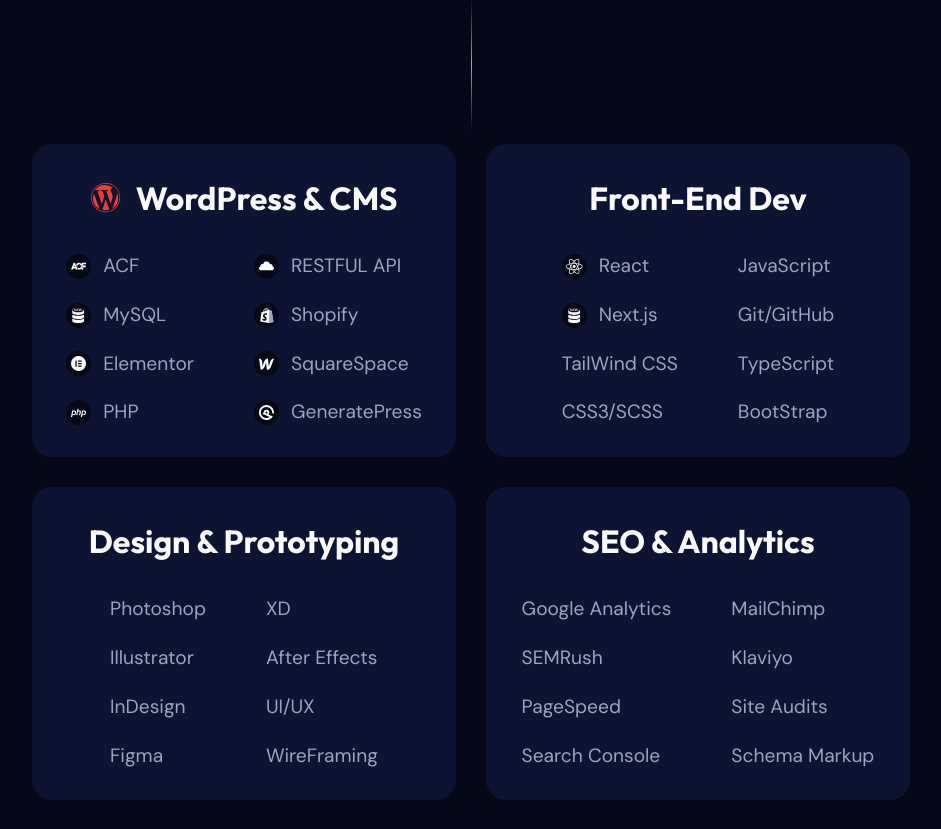
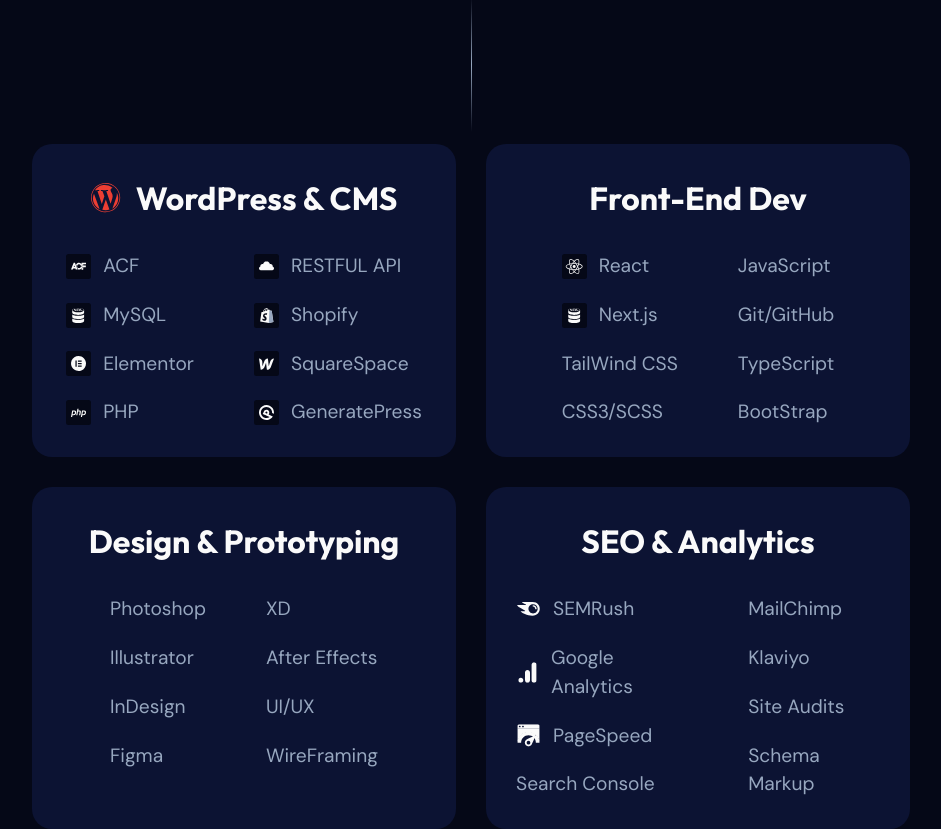
Before and after one commit to johnperezux/johnperezux_2026, a Next.js app: page / in a window 1280 px wide. Shown: the part 1235-2064 px from the top of the page, without its empty margins (169-1110 px from the left). Before the commit the page ends 2035 px from the top, so only its background shows below. Built offline with nearby package versions, Linux system fonts and the light colour scheme.

Commit message:
added colors

```diff
--- a/app/globals.css
+++ b/app/globals.css
@@ -338,7 +338,6 @@
   width: 25px !important;
   height: auto !important;
   fill: var(--accent);
-  border-radius: 400px !important;
 }
 
 .skill_name {
--- a/components/Cards.tsx
+++ b/components/Cards.tsx
@@ -9,6 +9,9 @@
 import APIIcon from "@/icons/wordpress/APIIcon"
 import ShopifyIcon from "@/icons/wordpress/ShopifyIcon"
 import ReactIcon from '@/icons/front-end/React'
+import SemrushIcon from '@/icons/seo/SemrushIcon'
+import GaIcon from '@/icons/seo/GaIcon'
+import PageSpeedIcon from '@/icons/seo/PageSpeedIcon'
 
 
 
@@ -26,6 +29,9 @@
   webflow:<WebFlowIcon/>,
   restapi:<APIIcon/>,
   react:<ReactIcon/>,
+  semrush:<SemrushIcon/>,
+  ga4:<GaIcon/>,
+  pagespeed:<PageSpeedIcon/>,
 }
 
 const Card = ({ title, titleIcon, skills }: Omit<CardData, "id">) => {
--- a/components/data/CardsData.ts
+++ b/components/data/CardsData.ts
@@ -59,8 +59,8 @@
     title: "SEO & Analytics",
     titleIcon: "seo",
     skills: [
+      { label: "SEMRush", icon: "semrush" },
       { label: "Google Analytics", icon: "ga4" },
-      { label: "SEMRush", icon: "semrush" },
       { label: "PageSpeed", icon: "pagespeed" },
       { label: "Search Console", icon: "console" },
       { label: "MailChimp", icon: "mailchimp" },
--- /dev/null
+++ b/icons/seo/GaIcon.tsx
@@ -0,0 +1,18 @@
+const GaIcon = () =>
+(
+<svg width="20" height="20" viewBox="0 0 20 20" fill="none" xmlns="http://www.w3.org/2000/svg">
+<g clip-path="url(#clip0_39_256)">
+<path fill-rule="evenodd" clip-rule="evenodd" d="M4.19389 14.5408C5.40562 14.5408 6.38779 15.5389 6.38779 16.7703C6.38779 18.0017 5.40562 18.9999 4.19389 18.9999C2.98217 18.9999 2 18.0017 2 16.7703C2 15.5389 2.98217 14.5408 4.19389 14.5408ZM9.9661 7.78391C8.74859 7.852 7.80425 8.8894 7.83267 10.1282V16.1164C7.83267 17.7418 8.53652 18.7281 9.56752 18.9384C10.7574 19.1835 11.9166 18.4023 12.1578 17.1931C12.1877 17.045 12.2022 16.8947 12.2015 16.7436V10.0246C12.2037 8.78874 11.2201 7.78536 10.004 7.7832C9.9916 7.7832 9.97848 7.78315 9.9661 7.78391Z" fill="var(--secondary)"/>
+<path fill-rule="evenodd" clip-rule="evenodd" d="M17.9998 16.7475C18.0064 17.9834 17.0257 18.9897 15.8103 18.9963C15.72 18.9971 15.6288 18.9919 15.5392 18.9808C14.4113 18.8112 13.5851 17.8138 13.6127 16.6557V3.34048C13.5858 2.18088 14.4142 1.18349 15.5429 1.01539C16.7502 0.871746 17.8439 1.7499 17.9852 2.9769C17.9954 3.06724 18.0005 3.15758 17.9998 3.24863L17.9998 16.7475Z" fill="var(--secondary)"/>
+</g>
+<defs>
+<clipPath id="clip0_39_256">
+<rect width="16" height="18" fill="var(--secondary)" transform="translate(2 1)"/>
+</clipPath>
+</defs>
+</svg>
+
+    )
+
+
+export default GaIcon;
--- /dev/null
+++ b/icons/seo/PageSpeedIcon.tsx
@@ -0,0 +1,26 @@
+const PageSpeedIcon = () =>
+(
+<svg width="20" height="20" viewBox="0 0 20 20" fill="none" xmlns="http://www.w3.org/2000/svg">
+<g clip-path="url(#clip0_39_260)">
+<path fill-rule="evenodd" clip-rule="evenodd" d="M1.14404 4.68994H18.8558V15.7598C18.8558 15.7598 18.5 7.95168 10.5 7.5C2.5 7.04832 1.14404 15.7598 1.14404 15.7598V4.68994Z" fill="var(--secondary)"/>
+<path fill-rule="evenodd" clip-rule="evenodd" d="M18.8558 4.68997H1.14404V2.47229C1.14404 1.65918 1.80606 1 2.62367 1H17.3762C18.1934 1 18.8558 1.65838 18.8558 2.47229V4.68997Z" fill="var(--secondary)"/>
+<path fill-rule="evenodd" clip-rule="evenodd" d="M5.57194 3.58293C5.16436 3.58293 4.83396 3.25249 4.83396 2.84491C4.83396 2.43733 5.16433 2.10693 5.57194 2.10693C5.97955 2.10693 6.30992 2.43733 6.30992 2.84491C6.30992 3.25249 5.97955 3.58293 5.57194 3.58293ZM2.98896 3.58293C2.58138 3.58293 2.25098 3.25249 2.25098 2.84491C2.25098 2.43733 2.58138 2.10693 2.98896 2.10693C3.39654 2.10693 3.72697 2.43733 3.72697 2.84491C3.72697 3.25249 3.39654 3.58293 2.98896 3.58293Z" fill="var(--foreground)"/>
+<path fill-rule="evenodd" clip-rule="evenodd" d="M4.096 15.7597H1.14404C1.14404 13.4933 2.00867 11.2269 3.73785 9.49764C7.19633 6.0392 12.8036 6.0392 16.262 9.49764L14.1747 11.585C13.1063 10.5166 11.6303 9.85578 9.99994 9.85578C6.73928 9.85578 4.096 12.4991 4.096 15.7597Z" fill="var(--secondary)"/>
+<path fill-rule="evenodd" clip-rule="evenodd" d="M15.9038 15.7596H18.8557C18.8557 13.4932 17.9911 11.2268 16.2619 9.49756L14.1746 11.5849C15.2429 12.6533 15.9038 14.1293 15.9038 15.7596Z" fill="var(--secondary)"/>
+<path fill-rule="evenodd" clip-rule="evenodd" d="M7.91247 17.8474C6.75965 16.6946 6.75965 14.8255 7.91247 13.6727C9.06529 12.5199 15.4791 10.2808 15.4791 10.2808C15.4791 10.2808 13.24 16.6946 12.0872 17.8474C10.9344 19.0002 9.06529 19.0002 7.91247 17.8474Z" fill="var(--secondary)"/>
+<path fill-rule="evenodd" clip-rule="evenodd" d="M9.99992 17.2356C9.18476 17.2356 8.52393 16.5748 8.52393 15.7597C8.52393 14.9445 9.18476 14.2837 9.99992 14.2837C10.8151 14.2837 11.4759 14.9445 11.4759 15.7597C11.4759 16.5748 10.8151 17.2356 9.99992 17.2356Z" fill="var(--foreground)"/>
+</g>
+<defs>
+<clipPath id="clip0_39_260">
+<rect width="18" height="18" fill="var(--secondary)" transform="translate(1 1)"/>
+</clipPath>
+</defs>
+</svg>
+
+
+
+
+    )
+
+
+export default PageSpeedIcon;
--- /dev/null
+++ b/icons/seo/SemrushIcon.tsx
@@ -0,0 +1,9 @@
+const SemrushIcon = () =>
+(
+<svg width="20" height="20" viewBox="0 0 20 20" fill="none" xmlns="http://www.w3.org/2000/svg">
+<path d="M16.5225 9.42777C16.5225 9.76913 16.3544 9.82193 15.9288 9.82193C15.4774 9.82193 15.3996 9.7431 15.3482 9.40137C15.2578 8.521 14.6768 7.77153 13.6968 7.69307C13.3872 7.66667 13.3098 7.54823 13.3098 7.15407C13.3098 6.7863 13.3613 6.61507 13.645 6.61507C15.3478 6.61543 16.5225 8.0084 16.5225 9.42777ZM19 9.42777C19 6.78667 17.2454 4 13.1932 4H5.13892C4.97656 4 4.87576 4.08653 4.87576 4.2376C4.87576 4.3201 4.93624 4.39417 4.99132 4.4378C5.28652 4.67393 5.71636 4.9339 6.29308 5.2276C6.85216 5.51213 7.28416 5.6973 7.72264 5.8788C7.90372 5.9536 7.97572 6.03537 7.97572 6.14463C7.97572 6.28727 7.87708 6.3782 7.67296 6.3782H1.28008C1.09108 6.3782 1 6.50213 1 6.62753C1 6.73423 1.03672 6.8193 1.12564 6.91353C1.6444 7.465 2.46952 8.12977 3.67516 8.89793C4.73212 9.57113 6.03784 10.2979 7.07356 10.8035C7.2478 10.8886 7.30828 10.9872 7.30396 11.0888C7.29928 11.2065 7.2082 11.3062 7.0066 11.3062H4.0762C3.90952 11.3062 3.817 11.3957 3.817 11.5328C3.817 11.6091 3.87748 11.7059 3.95632 11.7796C4.62268 12.3952 5.68864 13.0688 7.10848 13.6844C9.00352 14.5061 10.9313 15 13.0967 15C17.2004 15 19 11.8723 19 9.42777ZM13.645 13.1733C11.6319 13.1733 9.955 11.5038 9.955 9.42777C9.955 7.37737 11.6322 5.73507 13.645 5.73507C15.7096 5.73507 17.3224 7.3781 17.3224 9.42777C17.322 11.5038 15.7096 13.1733 13.645 13.1733Z" fill="var(--secondary)"/>
+</svg>
+    )
+
+
+export default SemrushIcon;
```
Also changed, not shown: icons/seo/AuditIcon.tsx (added), icons/seo/ConsoleIcon.tsx (added), icons/seo/KlaviyoIcon.tsx (added), icons/seo/MailChimpIcon.tsx (added), icons/seo/Schema.tsx (added).
